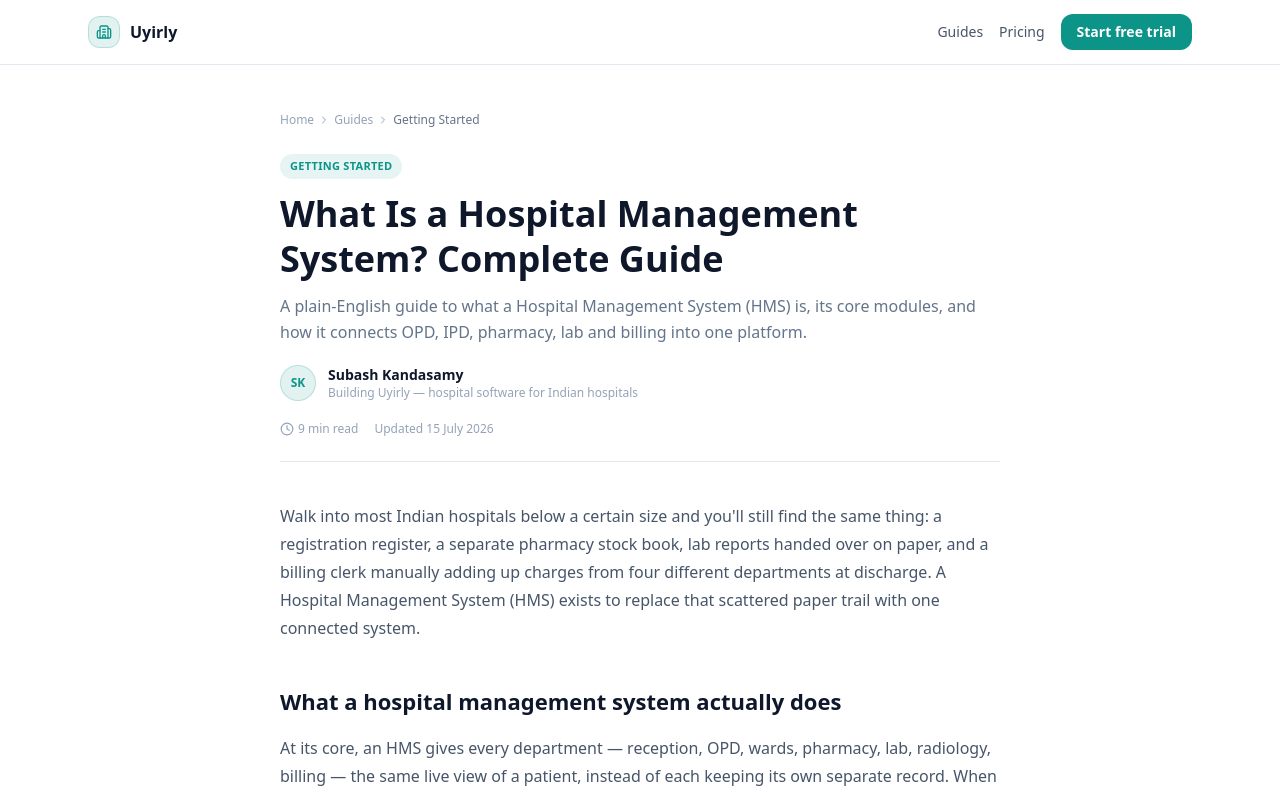
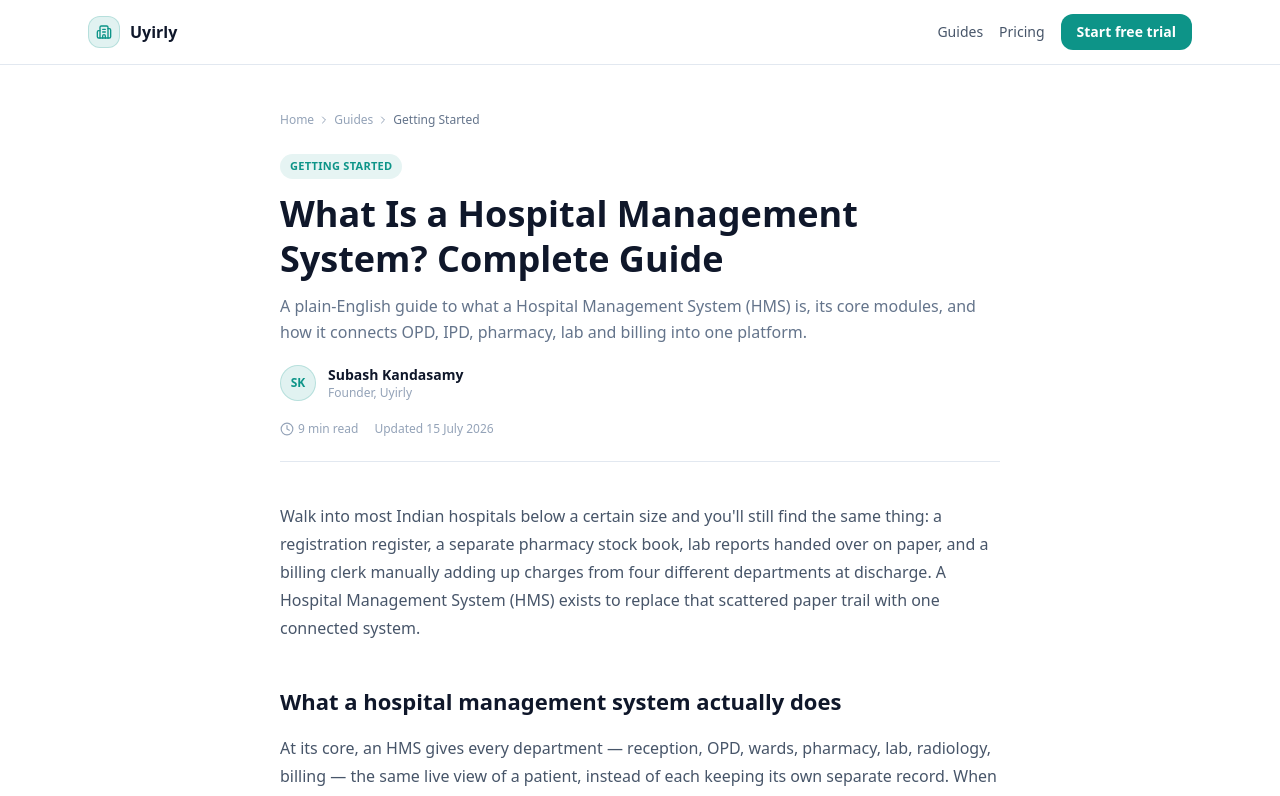
Before and after one commit to subashkandasamy/hsm, a Next.js app: page /guides/what-is-hospital-management-system in a window 1280 px wide. Shown: the top 796 px of the page. Built offline with nearby package versions, Linux system fonts and the light colour scheme.

Commit message:
feat(guides): add Founder title to author byline
Sets the visible byline tagline and Article JSON-LD jobTitle to
"Founder, Uyirly" for a stronger E-E-A-T authorship signal.

Co-Authored-By: Claude Sonnet 5 <noreply@anthropic.com>

```diff
--- a/src/app/guides/[slug]/page.tsx
+++ b/src/app/guides/[slug]/page.tsx
@@ -63,7 +63,7 @@ export default async function GuidePage({ params }: { params: Promise<{ slug: st
         description: meta.description,
         datePublished: meta.updated,
         dateModified: meta.updated,
-        author: { '@type': 'Person', name: 'Subash Kandasamy', url: `${SITE}` },
+        author: { '@type': 'Person', name: 'Subash Kandasamy', jobTitle: 'Founder, Uyirly', url: `${SITE}` },
         publisher: {
           '@type': 'Organization',
           name: 'Uyirly',
--- a/src/components/guides/GuideShell.tsx
+++ b/src/components/guides/GuideShell.tsx
@@ -69,7 +69,7 @@ export default function GuideShell({ meta, children, faqs }: Props) {
           </div>
           <div>
             <p className="text-sm font-semibold" style={{ color: SLATE9 }}>Subash Kandasamy</p>
-            <p className="text-xs" style={{ color: SLATE4 }}>Building Uyirly — hospital software for Indian hospitals</p>
+            <p className="text-xs" style={{ color: SLATE4 }}>Founder, Uyirly</p>
           </div>
         </div>
 
```
